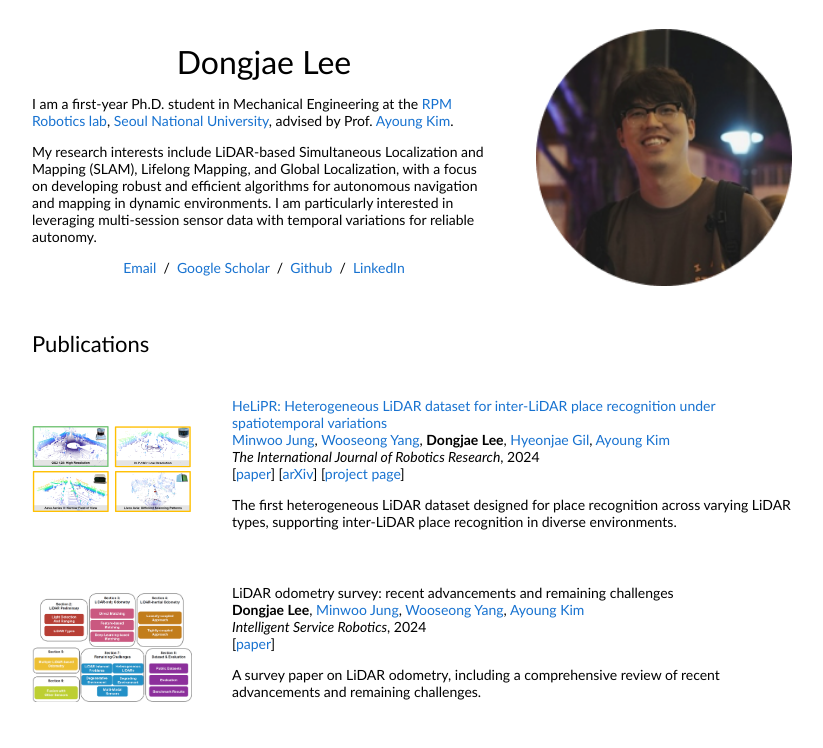
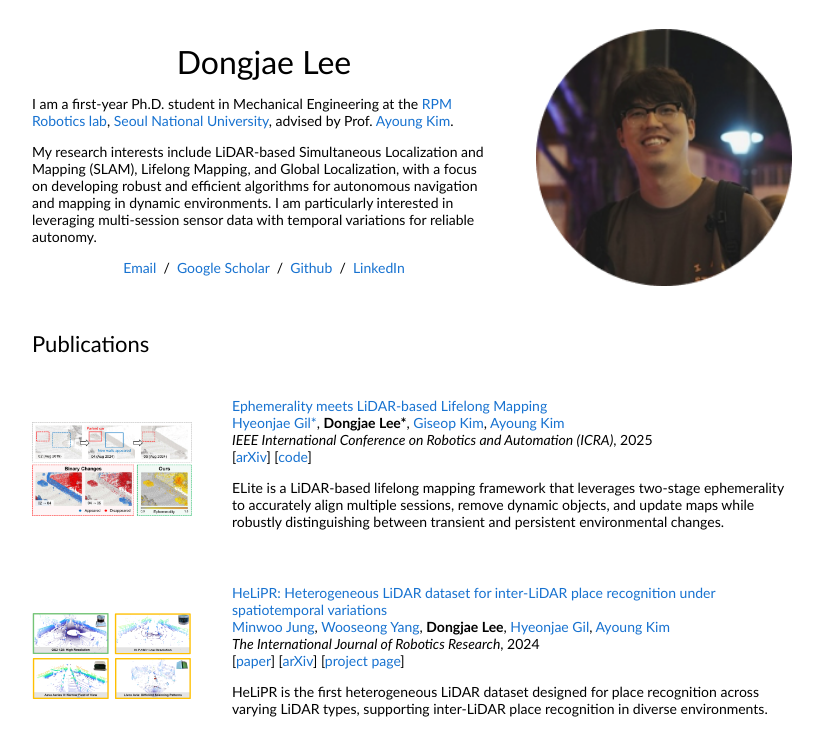
Before and after one commit to dongjae0107/dongjae0107.github.io, a plain HTML site: page index.html in a window 1280 px wide. Shown: the top 748 px of the page, without its empty margins (228-1051 px from the left). Drawn offline with Linux system fonts and the light colour scheme.

Commit message:
Update index.html

```diff
--- a/index.html
+++ b/index.html
@@ -49,6 +49,32 @@
           </tr>
         </tbody></table>
         <table style="width:100%;border:0px;border-spacing:0px;border-collapse:separate;margin-right:auto;margin-left:auto;"><tbody>
+          <tr>
+            <td style="padding:20px;width:25%;vertical-align:middle">
+              <img src="images/hjgil-2025-icra.png" alt="ELite" width="160">
+            </td>
+
+            <td style="padding:20px;width:75%;vertical-align:middle">
+            <a href="https://github.com/dongjae0107/ELite">
+                <span class="papertitle">Ephemerality meets LiDAR-based Lifelong Mapping</span>
+            </a>
+            <br>
+            <a href="https://scholar.google.com/citations?user=n15gehEAAAAJ&hl=ko">Hyeonjae Gil*</a>,
+            <strong>Dongjae Lee*</strong>,
+            <a href="https://scholar.google.com/citations?user=9mKOLX8AAAAJ&hl=en&oi=ao">Giseop Kim</a>,
+            <a href="https://ayoungk.github.io/">Ayoung Kim</a>
+            <br>
+            <em>IEEE International Conference on Robotics and Automation (ICRA)</em>, 2025
+            <br>
+            <!-- [<a href="">paper</a>] -->
+            [<a href="https://arxiv.org/abs/2502.13452">arXiv</a>]
+            [<a href="https://github.com/dongjae0107/ELite">code</a>]
+            <p></p>
+            <p>
+              ELite is a LiDAR-based lifelong mapping framework that leverages two-stage ephemerality to accurately align multiple sessions, remove dynamic objects, and update maps while robustly distinguishing between transient and persistent environmental changes.
+            </p>
+            </td>
+          </tr>
 
           <tr>
             <td style="padding:20px;width:25%;vertical-align:middle">
@@ -73,7 +99,7 @@
             [<a href="https://sites.google.com/view/heliprdataset">project page</a>]
             <p></p>
             <p>
-            The first heterogeneous LiDAR dataset designed for place recognition across varying LiDAR types, supporting inter-LiDAR place recognition in diverse environments.
+            HeLiPR is the first heterogeneous LiDAR dataset designed for place recognition across varying LiDAR types, supporting inter-LiDAR place recognition in diverse environments.
             </p>
             </td>
           </tr>
```
Also changed, not shown: images/hjgil-2025-icra.png (added).
